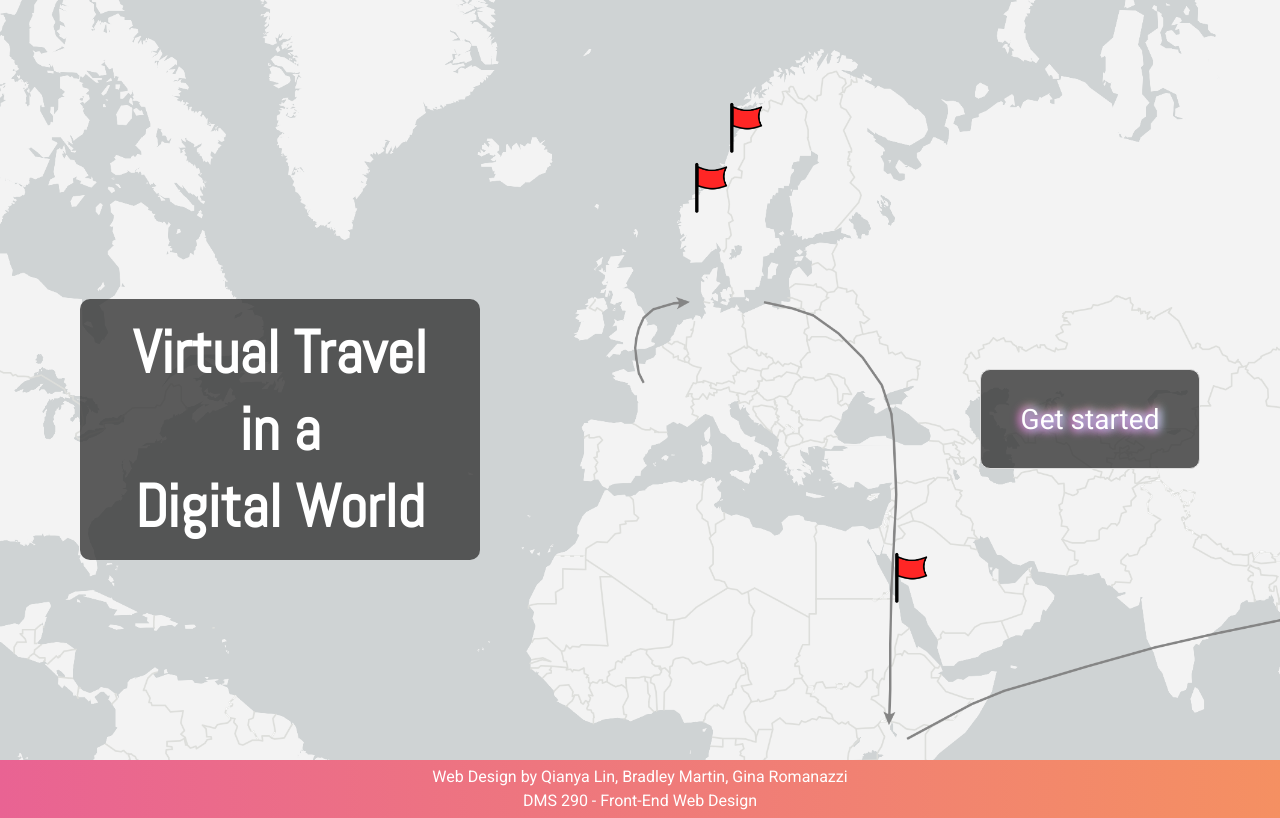
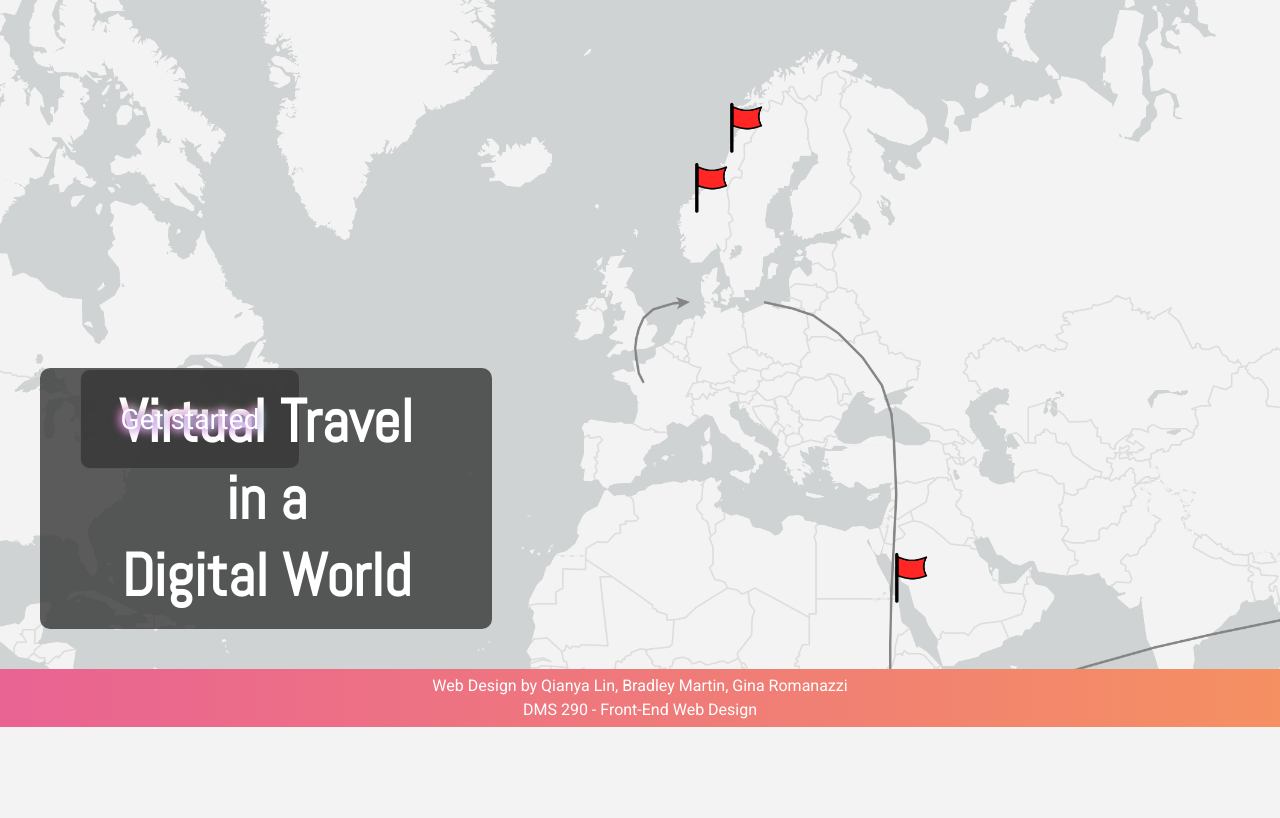
Before and after one commit to BMartin21900/Project02, a PHP site: page / in a window 1280 px wide; the page is wider, and only the part inside the window is pictured. Shown: the part 151-969 px from the top of that part. After the commit the page ends 878 px from the top of that part, so only its background shows below. Run offline with PHP 8.4, Linux system fonts and the light colour scheme.

Commit message:
alignment issues on indexpage

```diff
--- a/css/styles.css
+++ b/css/styles.css
@@ -120,6 +120,9 @@ footer img {
 	background-color: rgba(54, 54, 54, 0.8);
 	border-radius: 10px;
 	padding: 15px;
+	position: absolute;
+	left: 40px;
+	bottom: 40px;
 }
 
 .startbutton {
@@ -137,6 +140,9 @@ footer img {
 	cursor: pointer;
 	margin-top: 70px;
 	text-shadow: .2rem 0rem .5rem rgb(150, 222, 255),-.2rem 0rem .5rem rgb(218, 77, 206),0rem .2rem .5rem rgb(248, 165, 234),0rem -.2rem .5rem rgb(255, 206, 173);
+	/* position: absolute;
+	right: 40px;
+	bottom: 100px; */
   }
 
 .startbutton span {
@@ -172,7 +178,7 @@ footer img {
 
 section{
 	max-width: 830px;
-    margin: 50px 0px;
+  margin: 50px 0px;
 	display: flex;
 }
 
@@ -205,8 +211,8 @@ aside{
 aside>section{
 	background-color: #f2f1f7;
 	border-radius: 10px;
-    display: flex;
-    flex-direction: column;
+  display: flex;
+  flex-direction: column;
 }
 
 aside>section>p,li{
@@ -438,7 +444,6 @@ header, footer, .bottomhalf{
 	box-shadow: 15px 5px 10px grey;
 }
 
-/*Navigation styles-->
 .menu li{
 	display: inline-block;
 	text-decoration: none;
@@ -459,5 +464,4 @@ header, footer, .bottomhalf{
 .menu .is-current{
 	background-color: #000000;
 }
-/*<--Navigation styles
 */
--- a/index.html
+++ b/index.html
@@ -31,8 +31,6 @@
   </header>
 
   <main class="indexpage">
-    <!--background pic in css or html?-->
-    <!--<img src="images/index_map.png" alt="Map showing locations of Oberursel, Copenhagen, Nairobi, Fuzhou">-->
 
     <div id="catchphrase">Virtual Travel<br> in a <br>Digital World</div>
 
@@ -41,10 +39,10 @@
     <a class = "flagN" href="nairobi.html"><img src="images/flag.png"></a>
     <a class = "flagF" href="fuzhou.html"><img src="images/flag.png"></a>
 
-    <a href="oberursel.html"><button class="startbutton" style="vertical-align:middle" href="oberursel.html"><span>Get started </span></button></a>
+    <a href="oberursel.html"><button class="startbutton" style="vertical-align:middle" href="oberursel.html"><span>Get started</span></button></a>
   </main>
 
-    <footer>
+  <footer>
     <div class = "bg">
       <div>Web Design by Qianya Lin, Bradley Martin, Gina Romanazzi</div>
       <div>DMS 290 - Front-End Web Design</div>
```
